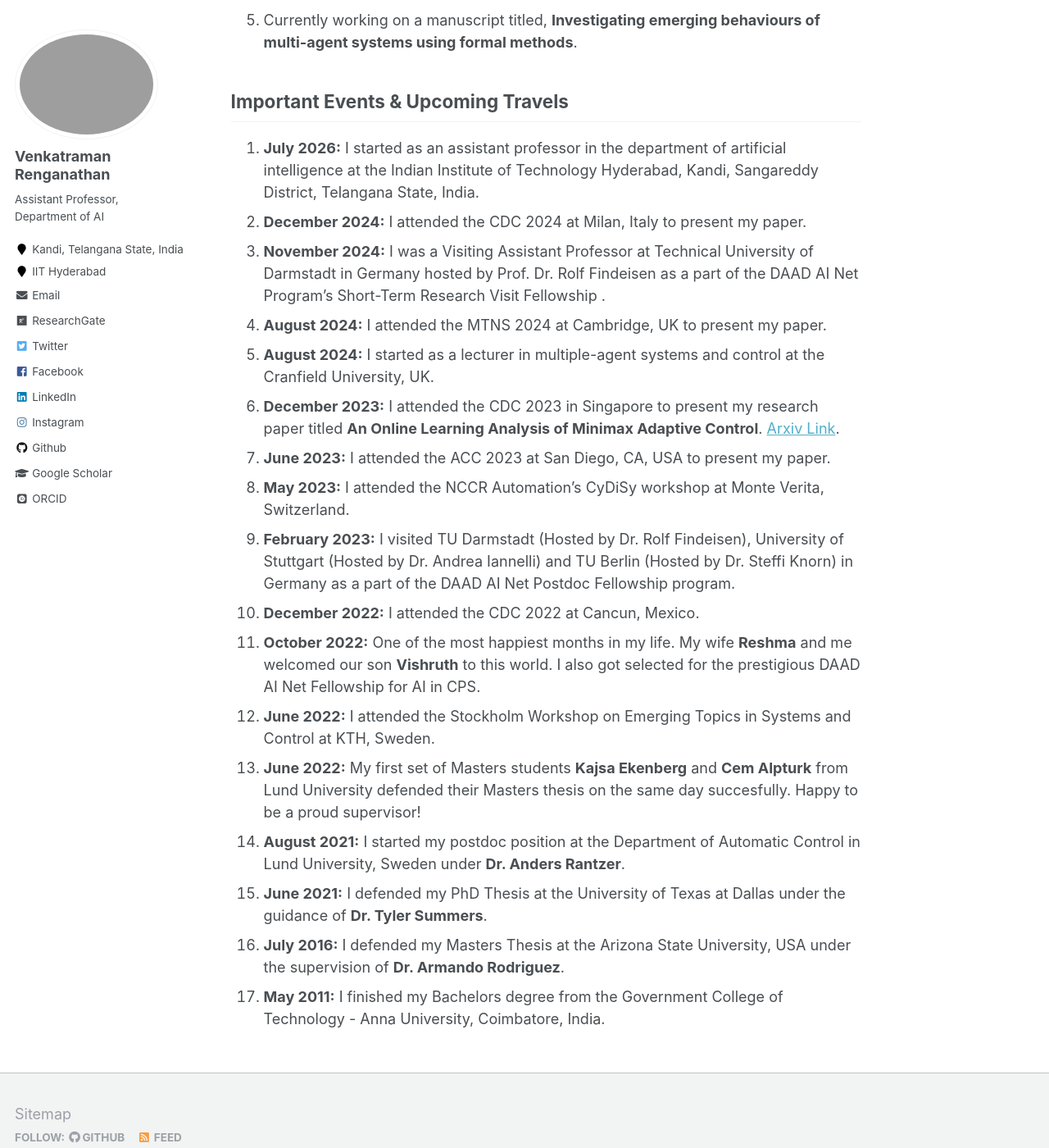
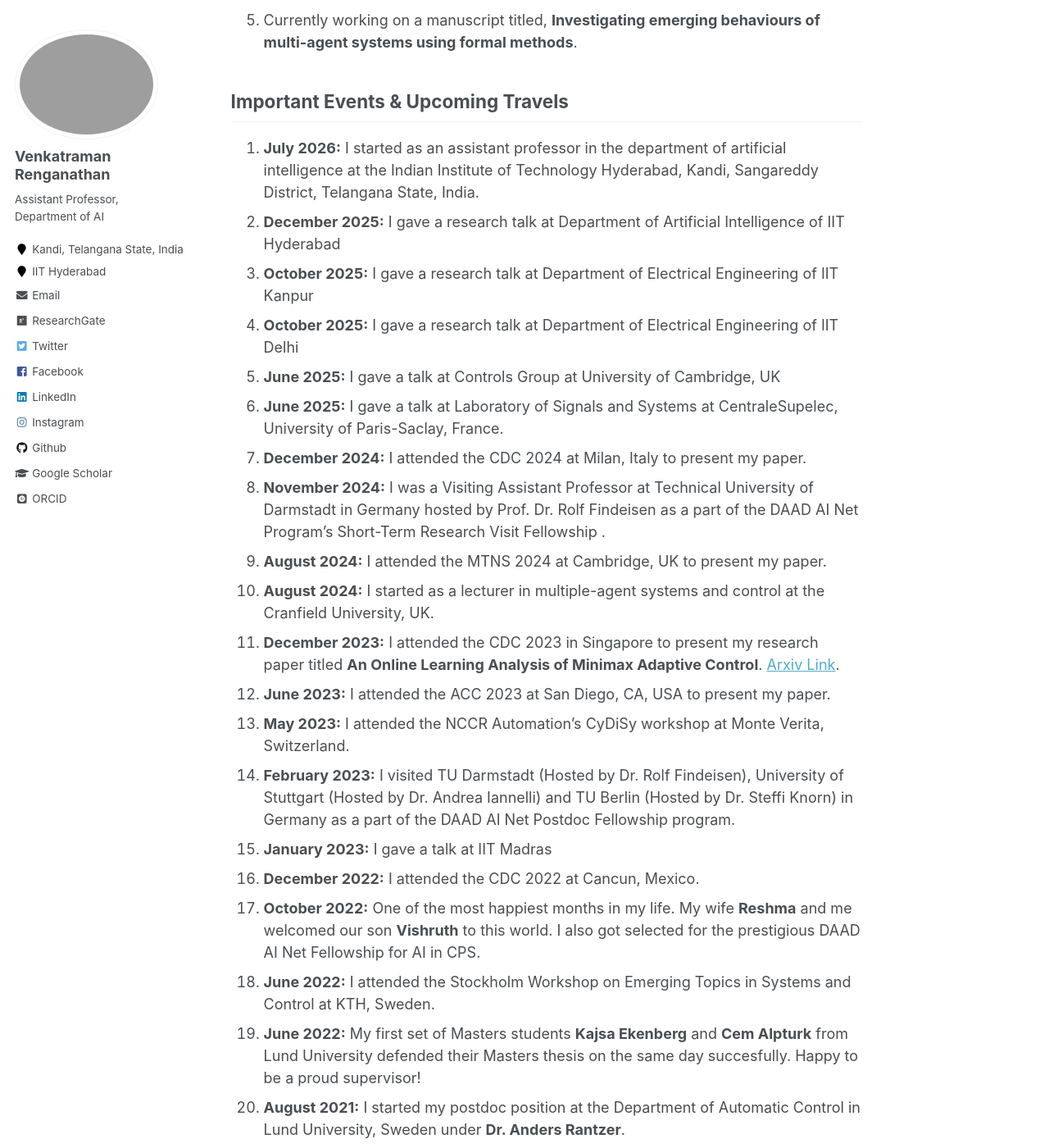
Before and after one commit to venkatramanrenganathan/venkatramanrenganathan.github.io, a Jekyll site: the page built from _pages/about.md, in a window 1280 px wide and 1400 px high, scrolled down 852 px. Shown: the whole window at 82% size. Built offline with Jekyll 4.4.1, drawn with Linux system fonts in a browser that asks for light colours; some web fonts are replaced.

Commit message:
Update about.md

```diff
--- a/_pages/about.md
+++ b/_pages/about.md
@@ -20,6 +20,11 @@ Previously, I was a lecturer at the faculty of engineering and applied sciences
 
 ## Important Events & Upcoming Travels
 1. **July 2026:** I started as an assistant professor in the department of artificial intelligence at the Indian Institute of Technology Hyderabad, Kandi, Sangareddy District, Telangana State, India.
+1. **December 2025:** I gave a research talk at Department of Artificial Intelligence of IIT Hyderabad
+1. **October 2025:** I gave a research talk at Department of Electrical Engineering of IIT Kanpur
+1. **October 2025:** I gave a research talk at Department of Electrical Engineering of IIT Delhi
+1. **June 2025:** I gave a talk at Controls Group at University of Cambridge, UK
+1. **June 2025:** I gave a talk at Laboratory of Signals and Systems at CentraleSupelec, University of Paris-Saclay, France.
 1. **December 2024:** I attended the CDC 2024 at Milan, Italy to present my paper.
 1. **November 2024:** I was a Visiting Assistant Professor at Technical University of Darmstadt in Germany hosted by Prof. Dr. Rolf Findeisen as a part of the DAAD AI Net Program's Short-Term Research Visit Fellowship .
 1. **August 2024:** I attended the MTNS 2024 at Cambridge, UK to present my paper.
@@ -28,6 +33,7 @@ Previously, I was a lecturer at the faculty of engineering and applied sciences
 1. **June 2023:** I attended the ACC 2023 at San Diego, CA, USA to present my paper.
 1. **May 2023:** I attended the NCCR Automation's CyDiSy workshop at Monte Verita, Switzerland.
 1. **February 2023:** I visited TU Darmstadt (Hosted by Dr. Rolf Findeisen), University of Stuttgart (Hosted by Dr. Andrea Iannelli) and TU Berlin (Hosted by Dr. Steffi Knorn) in Germany as a part of the DAAD AI Net Postdoc Fellowship program.
+1. **January 2023:** I gave a talk at IIT Madras
 1. **December 2022:** I attended the CDC 2022 at Cancun, Mexico.
 1. **October 2022:** One of the most happiest months in my life. My wife **Reshma** and me welcomed our son **Vishruth** to this world. I also got selected for the prestigious DAAD AI Net Fellowship for AI in CPS.
 1. **June 2022:** I attended the Stockholm Workshop on Emerging Topics in Systems and Control at KTH, Sweden.
```
